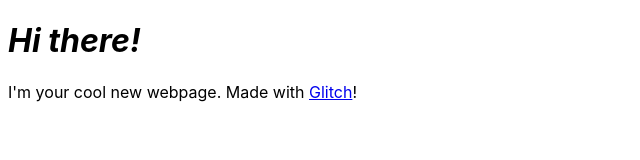
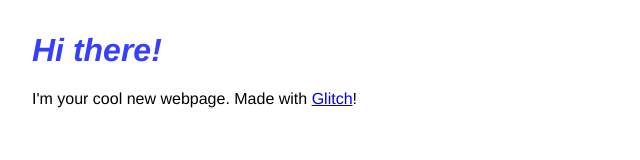
Before and after one commit to magicbuilder428/threejs-raytracer, a plain HTML site: page index.html in a window 1280 px wide. Shown: the whole page, without its empty margins (0-640 px from the left). Drawn offline with Linux system fonts and the light colour scheme.

Commit message:
☔️👀 Checkpoint ./styles.css:96831/285 ./index.html:96831/177 ./script.js:96831/291 ./README.md:96831/87

```diff
--- a/index.html
+++ b/index.html
@@ -12,17 +12,16 @@
     <!-- import the webpage's javascript file -->
     <script src="/script.js" defer></script>
   </head>
-
   <body>
     <h1>Hi there!</h1>
+
     <p>
-      I'm your cool new webpage. Made with
-      <a href="https://www.glitch.com">Glitch</a>!
+      I'm your cool new webpage. Made with <a href="https://www.glitch.com">Glitch</a>!
     </p>
 
-
-    <!-- include the Glitch button -->
+    <!-- include the Glitch button to show what the webpage is about and
+          to make it easier for folks to view source and remix -->
     <div class="glitchButton" style="position:fixed;top:20px;right:20px;"></div>
-    <script src="https://button.glitch.me/button.js" data-style="glitch"></script>
+    <script src="https://button.glitch.me/button.js"></script>
   </body>
 </html>
--- a/script.js
+++ b/script.js
@@ -1 +1,5 @@
+/* If you're feeling fancy you can add interactivity
+    to your site with Javascript */
+
+// prints "hi" in the browser's dev tools console
 console.log('hi');
--- a/styles.css
+++ b/styles.css
@@ -1,9 +1,11 @@
-/* this CSS (cascading stylesheet) includes rules for how our webpage looks */
+/* CSS files add styling rules to your content */
 
 body {
-  font-family:"Benton Sans",-apple-system,system-ui,BlinkMacSystemFont,"Segoe UI",Roboto,"Helvetica Neue",helvetica,arial,sans-serif;
+  font-family: "Benton Sans", "Helvetica Neue", helvetica, arial, sans-serif;
+  margin: 2em;
 }
 
 h1 {
-  font-style: italic
+  font-style: italic;
+  color: #373fff;
 }
```
Also changed, not shown: README.md.
